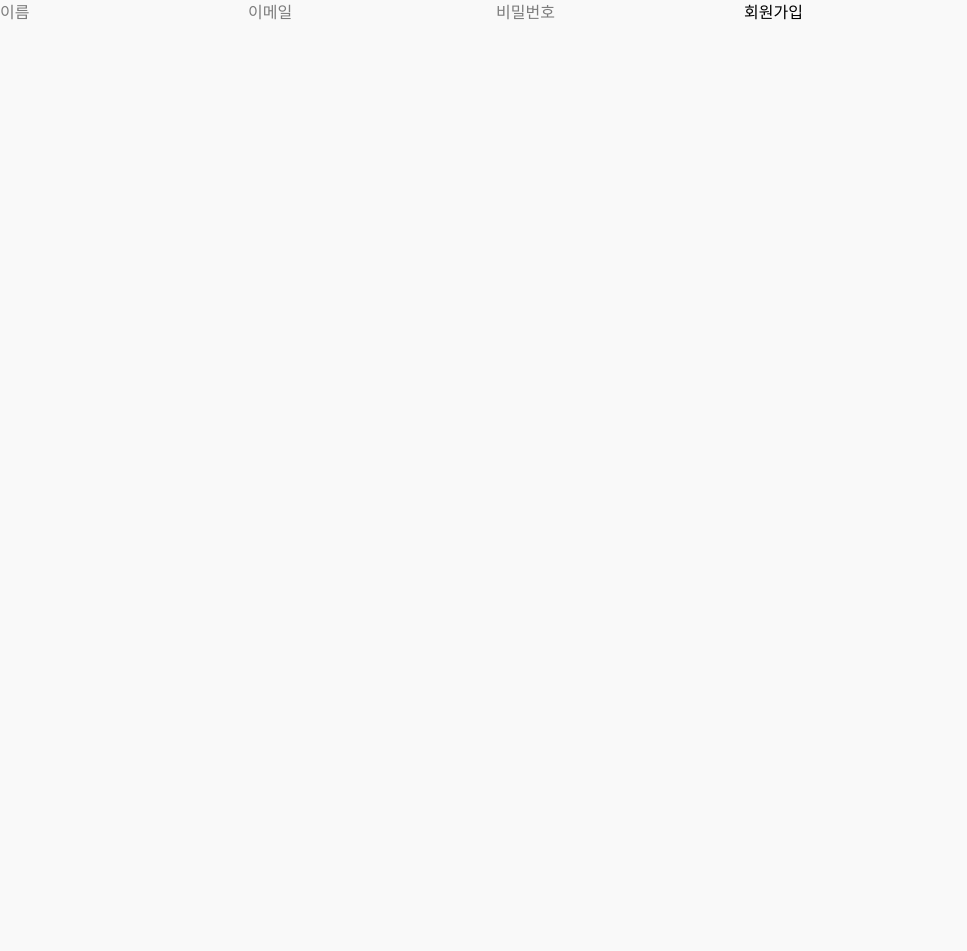
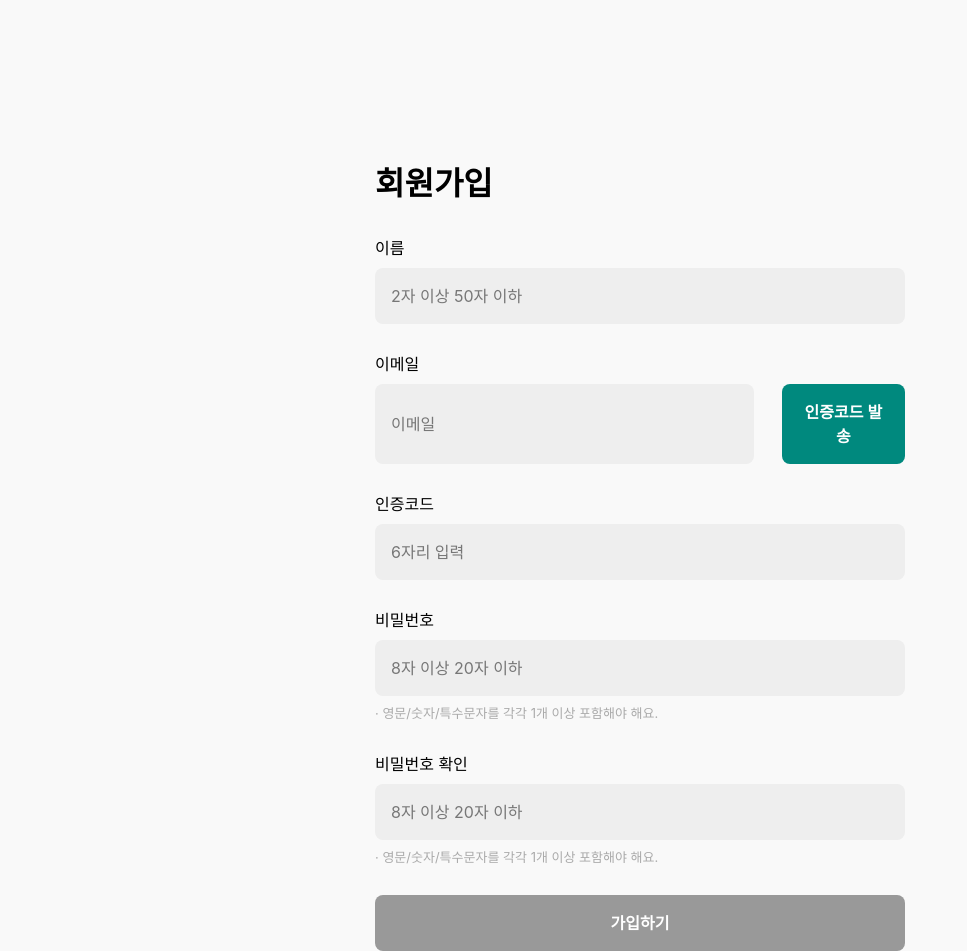
Before and after one commit to please-2000won/Frontend, a React (Vite) app: page /signup in a window 1280 px wide. Shown: the whole page, without its empty margins (0-967 px from the left). Before the commit the page ends 800 px from the top, so only its background shows below. Built offline with nearby package versions, Linux system fonts and the light colour scheme; no server answers; a web font is replaced by a local one.

Commit message:
feat: 회원가입 페이지 UI 구현

```diff
--- a/src/pages/SingupPage.tsx
+++ b/src/pages/SingupPage.tsx
@@ -7,14 +7,24 @@ const SingupPage = () => {
 
   const [name, setName] = useState('');
   const [email, setEmail] = useState('');
+  const [authCode, setAuthCode] = useState('');
   const [password, setPassword] = useState('');
+  const [passwordConfirm, setPasswordConfirm] = useState('');
 
   const [isLoading, setIsLoading] = useState(false);
 
   const handleSignup = async (e: React.FormEvent) => {
     e.preventDefault();
 
-    if (!name || !password || !email || isLoading) return;
+    if (
+      !name ||
+      !email ||
+      !authCode ||
+      !password ||
+      !passwordConfirm ||
+      isLoading
+    )
+      return;
 
     try {
       setIsLoading(true);
@@ -30,30 +40,87 @@ const SingupPage = () => {
   };
 
   return (
-    <div>
-      <form onSubmit={handleSignup}>
+    <div className="w-[530px] h-full items-center justify-center pt-40 mx-auto">
+      <div className="text-black text-left font-semibold text-[32px] pb-7">
+        <h1>회원가입</h1>
+      </div>
+      <div className="flex flex-col">
+        <form onSubmit={handleSignup} className="flex flex-col gap-7">
+          <div className="flex flex-col gap-2">
+            <p>이름</p>
             <input
               type="text"
-          placeholder="이름"
+              placeholder="2자 이상 50자 이하"
               value={name}
               onChange={(e) => setName(e.target.value)}
+              className="bg-gray-100 p-4 w-full rounded-lg"
             />
+          </div>
+
+          <div className="flex flex-col gap-2">
+            <p>이메일</p>
+            <div className="flex gap-7 justify-between">
               <input
                 type="email"
                 placeholder="이메일"
                 value={email}
                 onChange={(e) => setEmail(e.target.value)}
+                className="bg-gray-100 p-4 rounded-lg w-full"
               />
+              <button className="w-[163px] py-4 px-4 bg-primary-mint-800 rounded-lg text-white text-[16px] font-semibold">
+                인증코드 발송
+              </button>
+            </div>
+          </div>
+
+          <div className="flex flex-col gap-2">
+            <p>인증코드</p>
+            <input
+              type="number"
+              placeholder="6자리 입력"
+              value={authCode}
+              onChange={(e) => setAuthCode(e.target.value)}
+              className="bg-gray-100 p-4 w-full rounded-lg"
+            />
+          </div>
+
+          <div className="flex flex-col gap-2">
+            <p>비밀번호</p>
             <input
               type="password"
-          placeholder="비밀번호"
+              placeholder="8자 이상 20자 이하"
               value={password}
               onChange={(e) => setPassword(e.target.value)}
+              className="bg-gray-100 p-4 w-full rounded-lg"
             />
-        <button type="submit" disabled={isLoading}>
-          {isLoading ? '가입 진행 중...' : '회원가입'}
+            <span className="text-gray-200 text-[13px]">
+              · 영문/숫자/특수문자를 각각 1개 이상 포함해야 해요.
+            </span>
+          </div>
+
+          <div className="flex flex-col gap-2">
+            <p>비밀번호 확인</p>
+            <input
+              type="password"
+              placeholder="8자 이상 20자 이하"
+              value={passwordConfirm}
+              onChange={(e) => setPasswordConfirm(e.target.value)}
+              className="bg-gray-100 p-4 w-full rounded-lg"
+            />
+            <span className="text-gray-200 text-[13px]">
+              · 영문/숫자/특수문자를 각각 1개 이상 포함해야 해요.
+            </span>
+          </div>
+
+          <button
+            type="submit"
+            disabled={isLoading}
+            className="bg-gray-300 px-20 py-4 text-[16px] font-semibold text-white rounded-lg"
+          >
+            {isLoading ? '가입 진행 중...' : '가입하기'}
           </button>
         </form>
+      </div>
     </div>
   );
 };
```
Lines whose indentation alone changed are shown as unchanged.
